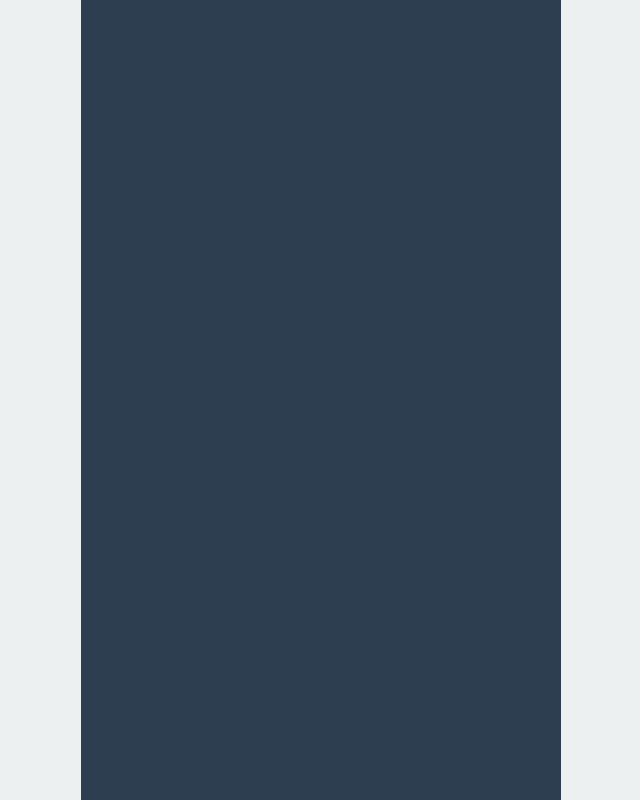
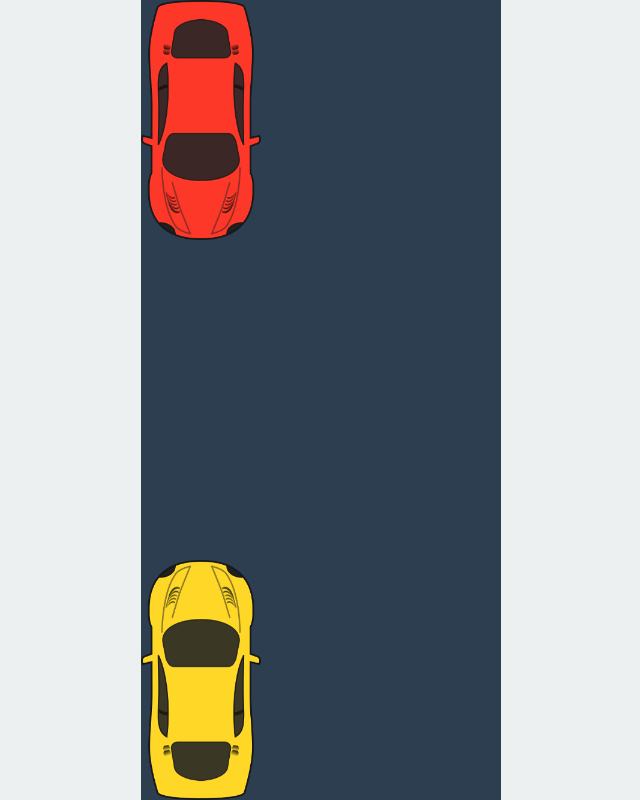
Before and after one commit to CodeAstra-Bootcamp/road_race, a plain HTML site: page index.html in a window 1280 px wide. Shown: the whole page, without its empty margins (319-959 px from the left). Drawn offline with nearby package versions, Linux system fonts and the light colour scheme.

Commit message:
Add cars to the tracks

```diff
--- a/css/src/game.scss
+++ b/css/src/game.scss
@@ -2,9 +2,24 @@ body {
   background-color: #ecf0f1;
 
   #game {
-    width: 60vmin;
+    width: 45vmin;
     height: 100vmin;
     background-color: #2c3e50;
     margin: 0 auto;
+    position: relative;
+
+    img#my_car {
+      width: 15vmin;
+      position: absolute;
+      bottom: 0;
+      left: 0;
+    }
+
+    img#enemy_car {
+      width: 15vmin;
+      position: absolute;
+      left: 0;
+      top: 0;
+    }
   }
 }
--- a/index.html
+++ b/index.html
@@ -7,6 +7,9 @@
     <link rel="stylesheet" href="css/game.css" media="screen" title="no title" charset="utf-8">
   </head>
   <body>
-    <div id="game"></div>
+    <div id="game">
+      <img src="images/car.png" alt="" id="my_car">
+      <img src="images/enemy_car.png" alt="" id="enemy_car">
+    </div>
   </body>
 </html>
```
Also changed, not shown: css/game.css, images/car.png (added), images/enemy_car.png (added), 1 other file.
